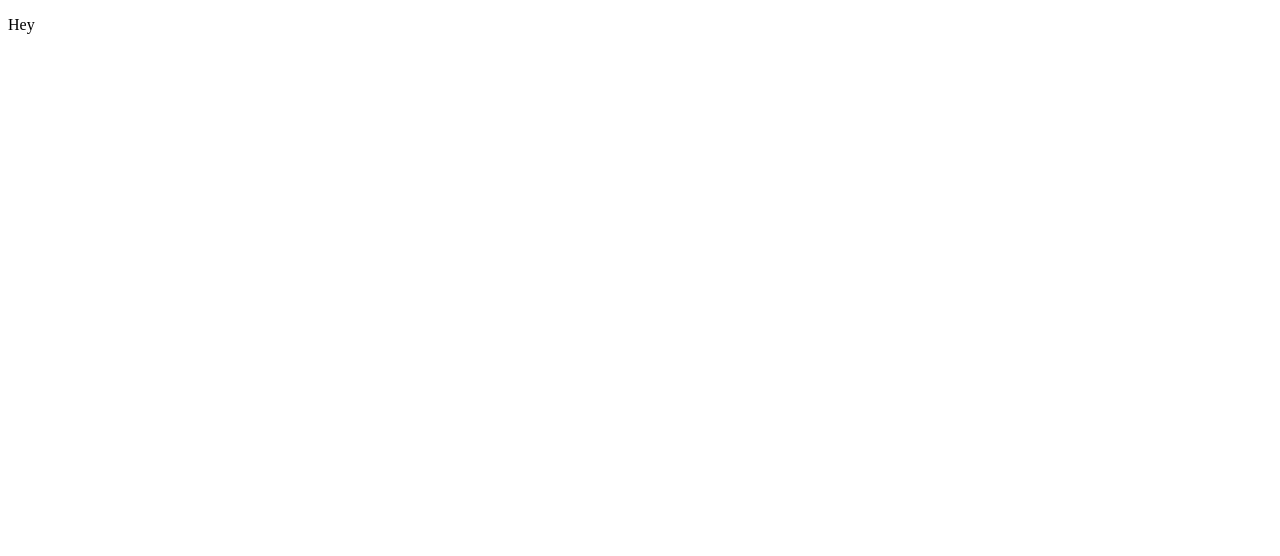
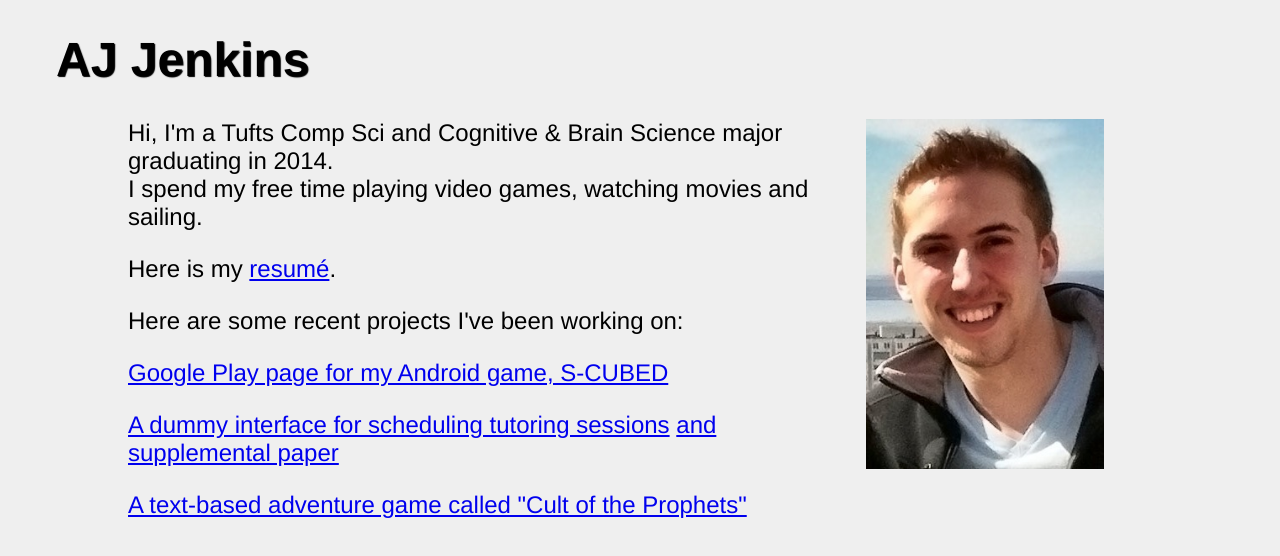
Before and after one commit to ajenkins/ajenkins.github.com, a plain HTML site: page index.html in a window 1280 px wide. Drawn offline with Linux system fonts and the light colour scheme.

Commit message:
Copied content from my EECS homepage

```diff
--- /dev/null
+++ b/homepage.css
@@ -0,0 +1,19 @@
+body {
+    font: 1.5em "Helvetica Neue", Helvetica, Arial;
+    background-color: #EFEFEF;
+}
+
+p {
+    margin-left: 5em;
+}
+
+.shadow {
+    margin-left: 1em;
+    text-shadow: #000000 1px 1px 1px;
+}
+
+.pic {
+    float: right;
+    margin-right: 7em;
+    padding-left: 1em;
+}
--- a/index.html
+++ b/index.html
@@ -1,13 +1,34 @@
 <!DOCTYPE html>
 <html>
 <head>
-    <meta http-equiv="Content-type" content="text/html; charset=utf-8">
     <title>AJ Jenkins</title>
-
+    <link rel="stylesheet" type="text/css" href="homepage.css" />
 </head>
 
-<body id="" onload="">
-    <p>Hey</p>
+<body>
+
+	<h1 class="shadow">AJ Jenkins</h1>
+
+	<div>
+	<img class="pic" src="ajz_flip.jpg" width="238" height="350" alt="My Picture" />
+	</div>
+
+	<p>Hi, I'm a Tufts Comp Sci and Cognitive &amp; Brain Science
+	major graduating in 2014. <br /> I spend my free time playing video
+    games, watching movies and sailing.</p>
+    <p>Here is my <a href="resume.html">resumé</a>.</p>
+
+
+    <p>Here are some recent projects I've been working on:</p>
+
+	<p><a href="https://play.google.com/store/apps/details&quest;id=com.s_cubed&amp;feature=search_result&num;&quest;t=W251bGwsMSwyLDEsImNvbS5zX2N1YmVkIl0.">
+	Google Play page for my Android game, S-CUBED</a></p>
+	<p><a href="Tutor_Planner/tutor_login.html">A dummy interface for scheduling
+	tutoring sessions</a> <a href="hci_a11.pdf">and supplemental paper</a></p>
+	<p><a href="cop_game/cop.html">A text-based adventure game called
+	"Cult of the Prophets"</a></p>
+
+
 </body>
 
 </html>
--- /dev/null
+++ b/resume.css
@@ -0,0 +1,25 @@
+body {
+    font: 1em "Helvetica Neue", Helvetica, Arial;
+    background-color: #EFEFEF;
+    margin-left: auto;
+    margin-right: auto;
+    width: 55em;
+}
+
+p {
+}
+
+.position {
+    font-style: italic;
+}
+
+.shadow {
+    margin-left: 1em;
+    text-shadow: #000000 1px 1px 1px;
+}
+
+.pic {
+    float: right;
+    margin-right: 7em;
+    padding-left: 1em;
+}
```
Also changed, not shown: resume.html (added, +64 -0 lines), ajz_flip.jpg (added).
